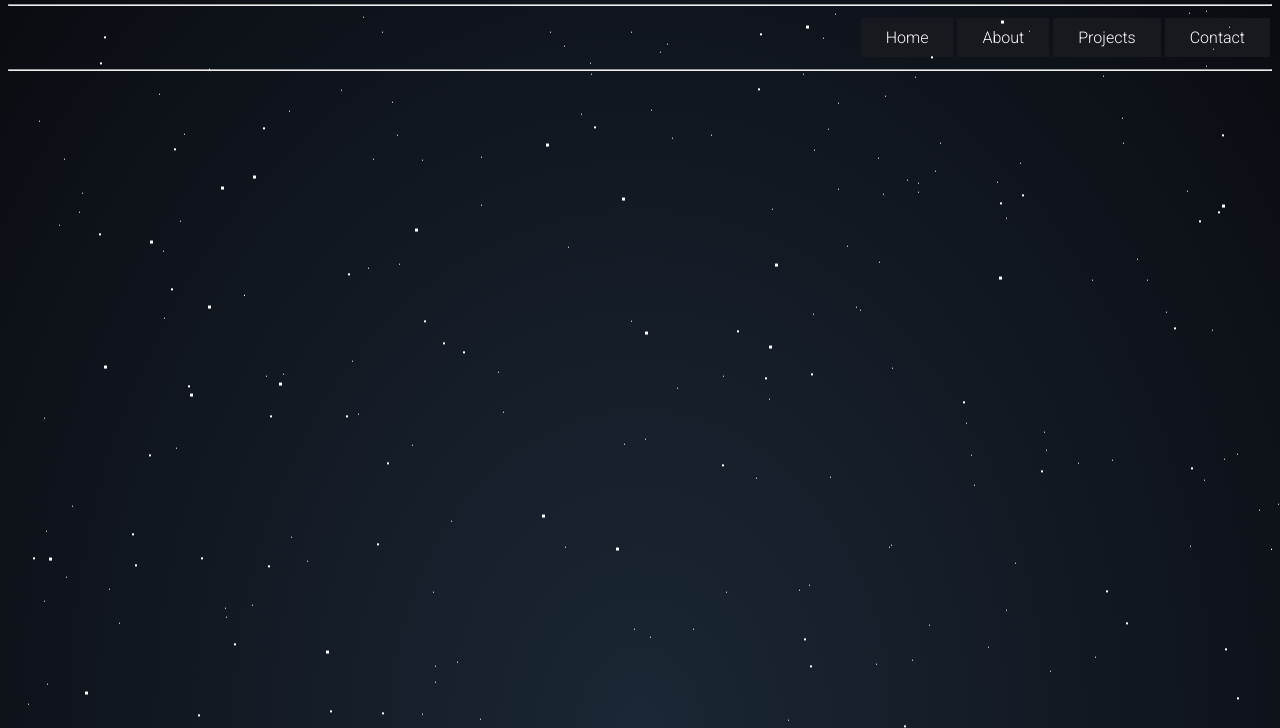
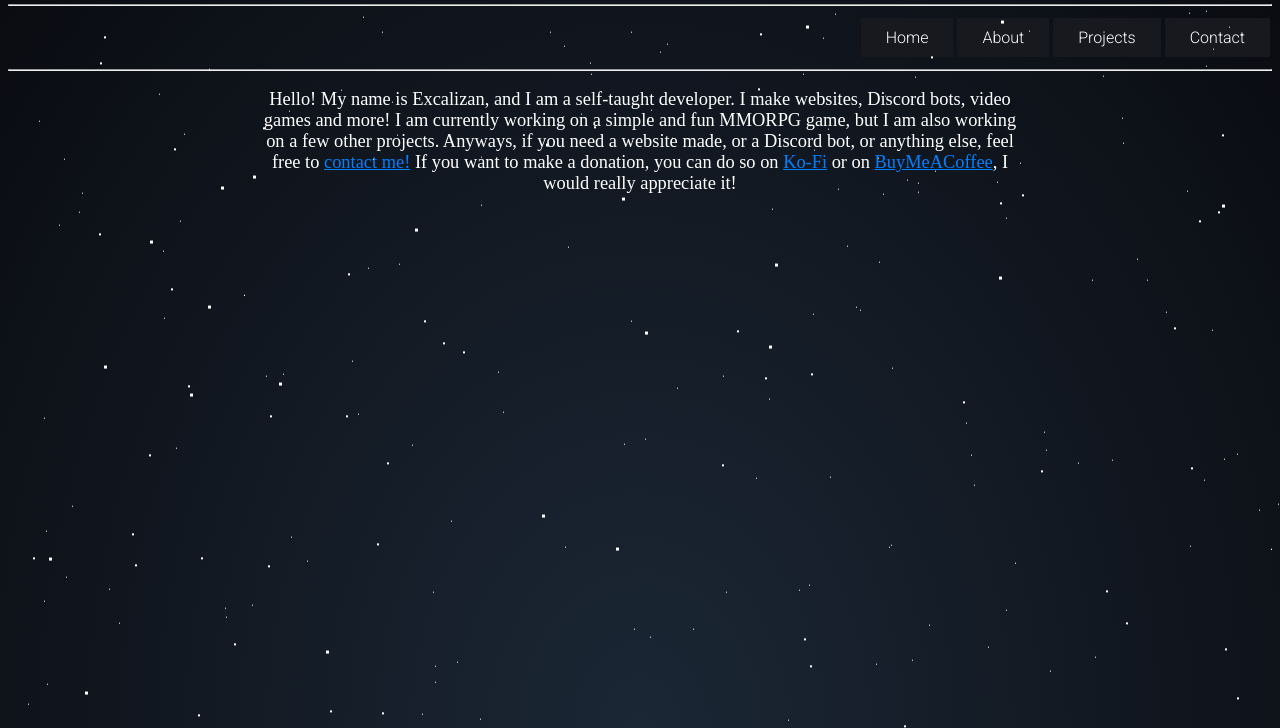
Before and after one commit to Excalizan/excalizan.github.io, a plain HTML site: page about.html in a window 1280 px wide. Shown: the part 88-816 px from the top of the page. Drawn offline with nearby package versions, Linux system fonts and the light colour scheme.

Commit message:
about me page got some details also some minor improvements

```diff
--- a/about.css
+++ b/about.css
@@ -1 +1,10 @@
 @import url('index.css');
+
+
+#about {
+	color: white;
+	text-align: center;
+  font-size: 1.15rem;
+  width: 60%;
+  margin: 0 auto;
+}
--- a/about.html
+++ b/about.html
@@ -15,15 +15,18 @@
 			rel="stylesheet"
 		/>
 		<link rel="icon" type="image/x-icon" href="/favicon.ico" />
-		<title>Excalizan's Website</title>
+		<title>About Me</title>
 		<meta content="About Me Page" property="og:title" />
-    <meta content="About me" property="og:description" />
-    <meta content="https://excalizan.tech/about.html" property="og:url" />
-    <meta content="https://excalizan.tech/favicon.ico" property="og:image" />
-    <meta content="#43B581" data-react-helmet="true" name="theme-color" />
+		<meta content="About me" property="og:description" />
+		<meta content="https://excalizan.tech/about.html" property="og:url" />
+		<meta
+			content="https://excalizan.tech/favicon.ico"
+			property="og:image"
+		/>
+		<meta content="#43B581" data-react-helmet="true" name="theme-color" />
 	</head>
 	<body>
-		<h1 id="title">Main Page</h1>
+		<h1 id="title">About Me</h1>
 		<hr />
 		<div id="navbar">
 			<a class="navbutton" href="/">Home</a>
@@ -32,5 +35,25 @@
 			<a class="navbutton" href="/contact.html">Contact</a>
 		</div>
 		<hr />
+
+		<div id="about">
+			<div id="about-text">
+				<p>
+					Hello! My name is Excalizan, and I am a self-taught
+					developer. I make websites, Discord bots, video games and
+					more! I am currently working on a simple and fun MMORPG
+					game, but I am also working on a few other projects.
+					Anyways, if you need a website made, or a Discord bot, or
+					anything else, feel free to
+					<a href="/contact.html">contact me!</a>
+
+					If you want to make a donation, you can do so on
+					<a href="https://ko-fi.com/excalizan">Ko-Fi</a> or on
+					<a href="https://www.buymeacoffee.com/excalizan"
+						>BuyMeACoffee</a
+					>, I would really appreciate it!
+				</p>
+			</div>
+		</div>
 	</body>
 </html>
--- a/index.css
+++ b/index.css
@@ -1,5 +1,9 @@
 body {
 	background-color: #18181f;
+}
+
+a {
+  color: #0080ff;
 }
 
 h1,
```
Also changed, not shown: contact.html (+1 -1 lines), projects.html (+1 -1 lines).
